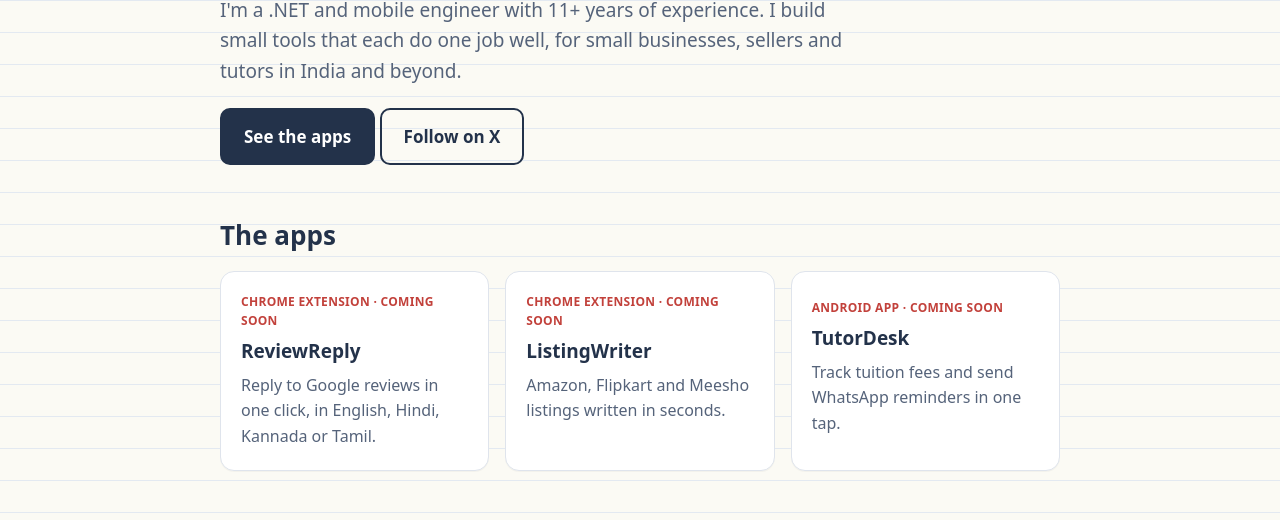
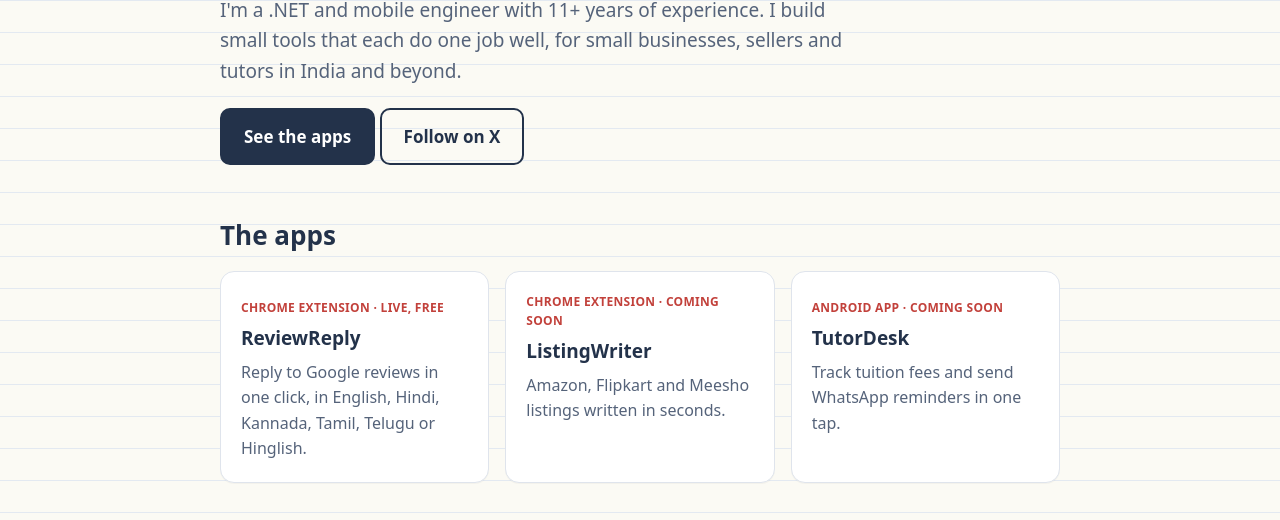
Before and after one commit to fahbuilds/fahbuilds.github.io, a plain HTML site: page index.html in a window 1280 px wide. Shown: the part 223-743 px from the top of the page. Drawn offline with Linux system fonts and the light colour scheme.

Commit message:
Update ReviewReply card status and description

```diff
--- a/index.html
+++ b/index.html
@@ -29,7 +29,7 @@
 <section id="apps">
   <h2>The apps</h2>
   <div class="grid three">
-    <a class="card" href="reviewreply/" style="text-decoration:none;color:inherit"><span class="tag">Chrome extension · Coming soon</span><h3>ReviewReply</h3><p>Reply to Google reviews in one click, in English, Hindi, Kannada or Tamil.</p></a>
+    <a class="card" href="reviewreply/" style="text-decoration:none;color:inherit"><span class="tag">Chrome extension · Live, free</span><h3>ReviewReply</h3><p>Reply to Google reviews in one click, in English, Hindi, Kannada, Tamil, Telugu or Hinglish.</p></a>
     <a class="card" href="listingwriter/" style="text-decoration:none;color:inherit"><span class="tag">Chrome extension · Coming soon</span><h3>ListingWriter</h3><p>Amazon, Flipkart and Meesho listings written in seconds.</p></a>
     <a class="card" href="tutordesk/" style="text-decoration:none;color:inherit"><span class="tag">Android app · Coming soon</span><h3>TutorDesk</h3><p>Track tuition fees and send WhatsApp reminders in one tap.</p></a>
   </div>
```
